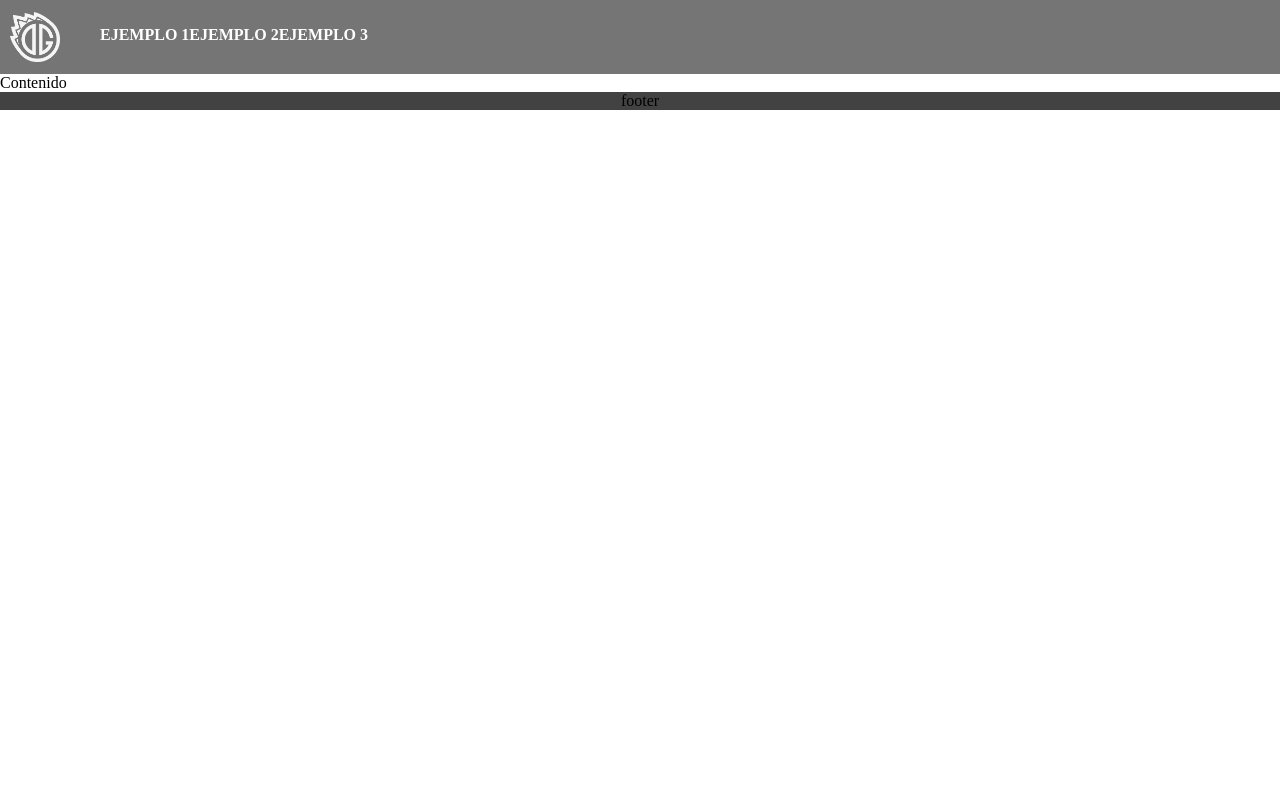
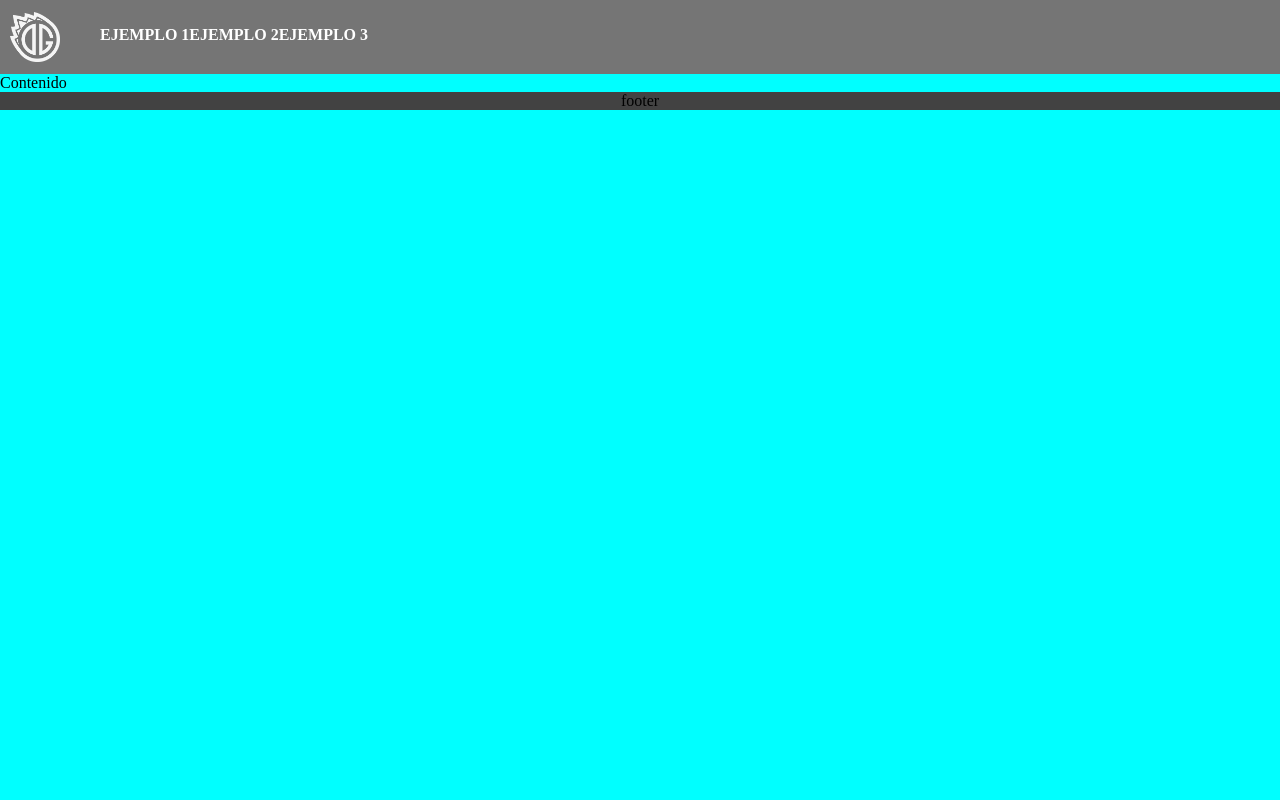
Before and after one commit to malmorox/MeteorDG, a PHP site: page / in a window 1280 px wide. Run offline with PHP 8.4, Linux system fonts and the light colour scheme.

Commit message:
Probando el responsive

```diff
--- a/css/style.css
+++ b/css/style.css
@@ -4,12 +4,17 @@ html {
 
 body {
     margin: 0;
+    min-height: 100%;
     display: grid;
-    grid-auto-columns: auto 1fr auto;
-    min-height: 100vh;
+    grid-template-areas:
+    "header"
+    "sidebar"
+    "footer";
+    grid-template-rows: auto 1fr auto;
 }
 
 header{
+    grid-area: header;
     background-color: #757575;
     display:flex;
     align-items: center;
@@ -36,7 +41,18 @@ header .headerMenu ul li{
     float: left;
 }
 
+@media (min-width: 600px) {
+    body {
+        background-color: aqua;
+    }
+}
+
+main {
+    grid-area: ;
+}
+
 footer{
+    grid-area: footer;
     background-color: #424242;
     display: flex;
     justify-content: center;
--- a/index.html
+++ b/index.html
@@ -28,9 +28,9 @@
                 <span></span>
             </div>
         </header>
-        <div class="content">
+        <main class="content">
             <span>Contenido</span>
-        </div>
+        </main>
         <footer>
             <span>footer</span>
         </footer>
```
